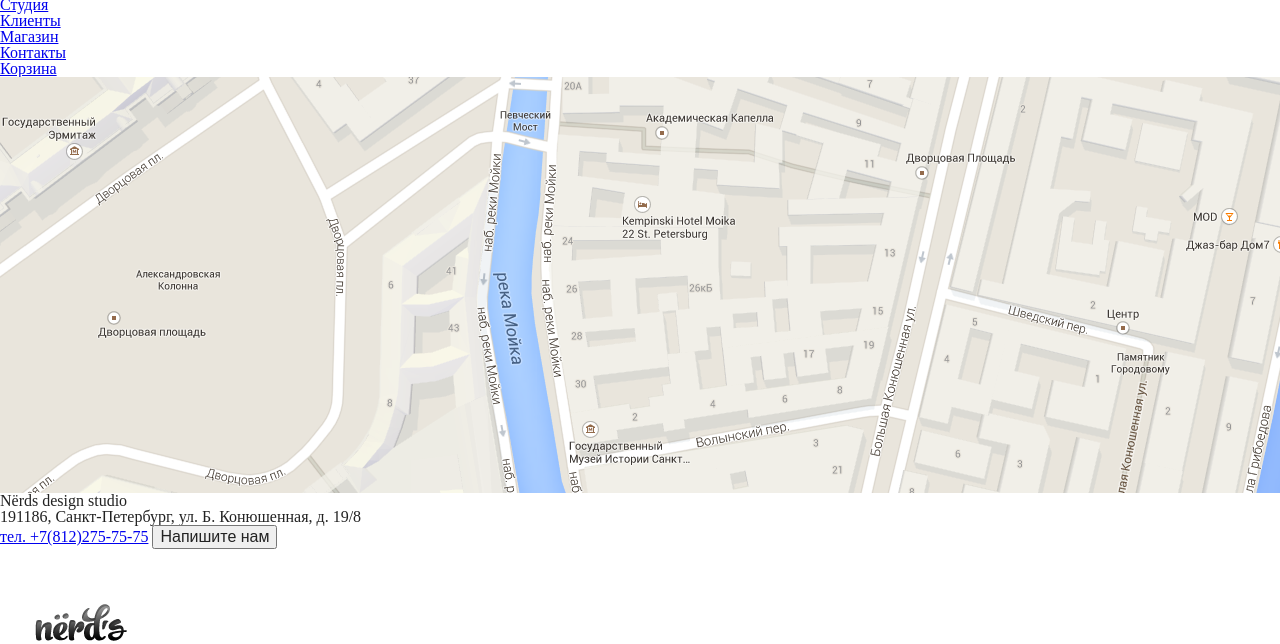
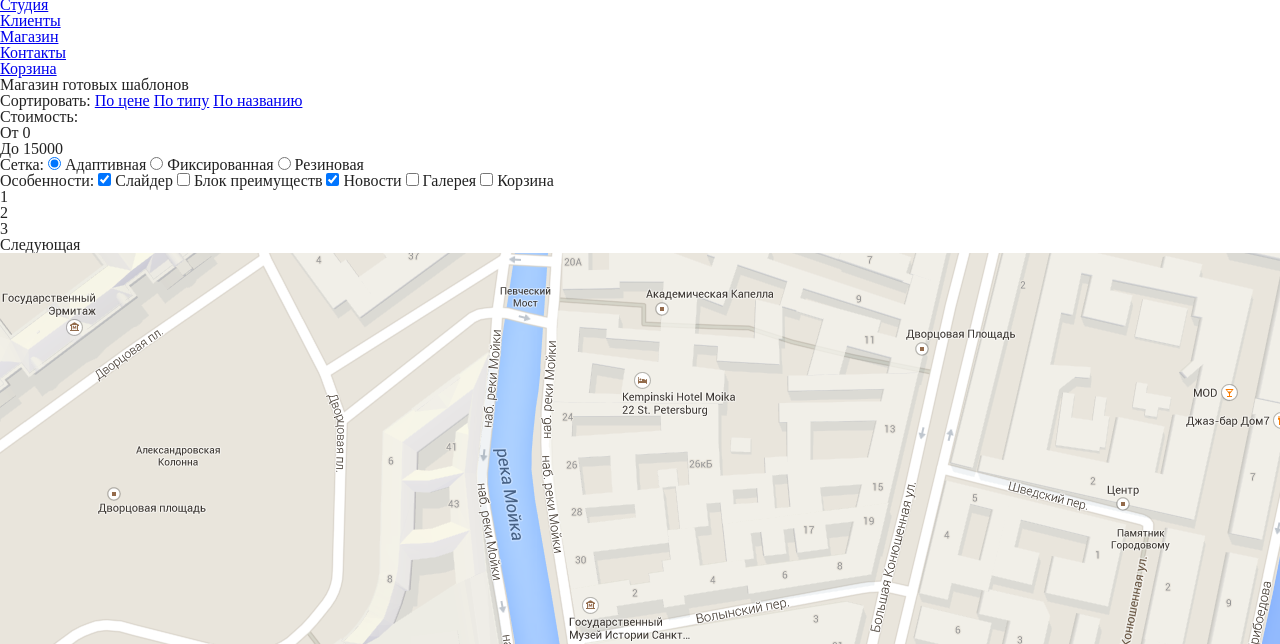
Before and after one commit to Sanych1313/nerds, a plain HTML site: page catalog.html in a window 1280 px wide. Shown: the part 156-800 px from the top of the page. Drawn offline with Linux system fonts and the light colour scheme.

Commit message:
Разметка блока Catalog

```diff
--- a/catalog.html
+++ b/catalog.html
@@ -43,6 +43,91 @@
       </ul>
     </nav><!--main-menu-->
   </header><!--page-header-->
+
+  <div class="title">
+    <h2 class="title-text">Магазин готовых шаблонов</h2>
+  </div>
+
+  <section class="templates">
+    <div class="sort">
+      <span class="sort-title">Сортировать:</span>
+      <a href="#" class="sort-link sort-link--active">По цене</a>
+      <a href="#" class="sort-link">По типу</a>
+      <a href="#" class="sort-link">По названию</a>
+      <a href="#" class="sort-icon sort-icon-down sort-icon--active"></a>
+      <a href="#" class="sort-icon sort-icon-up"></a>
+    </div><!--sort-->
+
+    <form class="filter">
+      <div class="filter__range range">
+        <span class="range__title">Стоимость:</span>
+
+        <div class="range__slider">
+          <span class="range__line-grey"></span>
+          <span class="range__line-green"></span>
+          <span class="range__slide-first"></span>
+          <span class="range__slide-second"></span>
+        </div>
+
+        <div class="range__price">
+          <p class="range__start">От <span>0</span></p>
+          <p class="range__end">До <span>15000</span></p>
+        </div>
+      </div><!--range-->
+
+      <div class="filter__radio radio">
+        <span class="radio__title">Сетка:</span>
+
+        <input id="adaptive" type="radio" name="grid" value="adaptive" checked>
+        <label class="radio__lable" for="adaptive">Адаптивная</label>
+
+        <input id="fixed" type="radio" name="grid" value="fixed">
+        <label class="radio__label" for="fixed">Фиксированная</label>
+
+        <input id="rubber" type="radio" name="grid" value="rubber">
+        <label class="radio__label" for="rubber">Резиновая</label>
+      </div><!--radio-->
+
+      <div class="filter__checkbox checkbox">
+        <span class="checkbox__title">Особенности:</span>
+
+        <input id="slider" type="checkbox" name="slider" checked>
+        <label class="checkbox__label" for="slider">Слайдер</label>
+
+        <input id="advantage" type="checkbox" name="advantage">
+        <label class="checkbox__label" for="advantage">Блок преимуществ</label>
+
+        <input id="news" type="checkbox" name="news" checked>
+        <label class="checkbox__label" for="news">Новости</label>
+
+        <input id="galery" type="checkbox" name="galery">
+        <label class="checkbox__label" for="galery">Галерея</label>
+
+        <input id="basket" type="checkbox" name="basket">
+        <label class="checkbox__label" for="basket">Корзина</label>
+      </div><!--checkbox-->
+
+    </form><!--filter-->
+
+    <div class="catalog">
+      <div class="catalog__item">
+
+      </div>
+
+      <div class="catalog__item"></div>
+
+      <div class="catalog__item"></div>
+    </div><!--catalog-->
+
+    <div class="pagination">
+      <ul class="pagination-list">
+        <li class="pagination-item">1</li>
+        <li class="pagination-item">2</li>
+        <li class="pagination-item">3</li>
+        <li class="pagination-item">Следующая</li>
+      </ul>
+    </div><!--pagination-->
+  </section><!--templates-->
 
   <div class="contacts">
     <img src="img/map.png" alt="Карта местонахождения компании Nerds" class="contacts-pic" width="1440" height="416">
```
Also changed, not shown: img/aplus.jpg (added), img/barbershop.jpg (added), img/kvast.jpg (added), img/mishka.jpg (added), img/pink.jpg (added), img/sedona.jpg (added).
